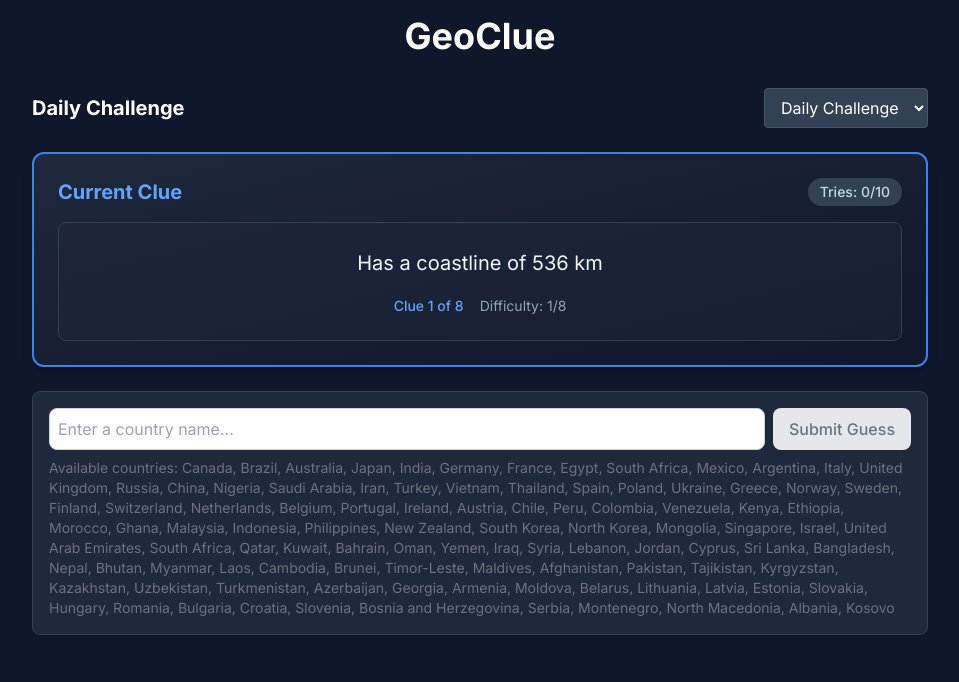
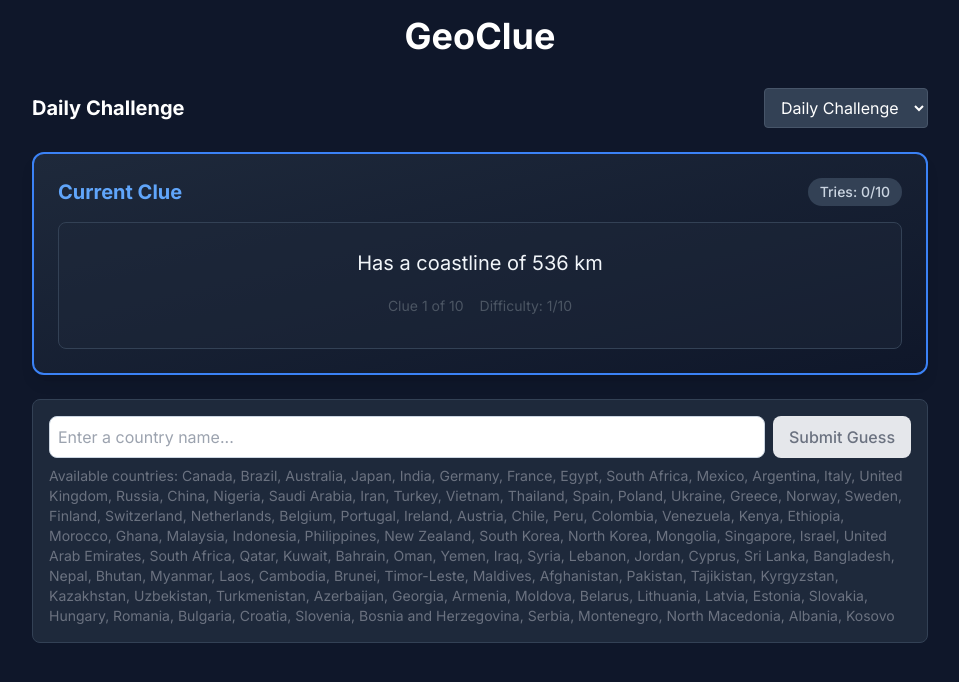
Before and after one commit to Keebab/geocluegame, a Next.js app: page / in a window 1280 px wide. Shown: the top 682 px of the page, without its empty margins (160-1119 px from the left). Built offline with nearby package versions, Linux system fonts and the light colour scheme.

Commit message:
Update Game component to handle 10 clues per country

```diff
--- a/src/components/Game.tsx
+++ b/src/components/Game.tsx
@@ -47,26 +47,9 @@ export default function Game() {
     setScore(null);
   }, [targetCountry]);
 
-  const calculateScore = (distance: number, numGuesses: number, timeRemaining?: number) => {
-    // Distance scoring: closer = more points
-    const distanceMultiplier = Math.max(0, 1 - (distance / 20000));
-
-    // Guess count bonus: fewer guesses = more points
-    const guessMultiplier = Math.max(0.1, 1 - ((numGuesses - 1) / MAX_TRIES));
-
-    // Time bonus for time attack mode
-    const timeBonus = timeRemaining ? Math.floor((timeRemaining / 300) * 500) : 0;
-
-    // Clue penalty: more clues = fewer points
-    const clueMultiplier = Math.max(0.2, 1 - (currentClueIndex / clues.length));
-
-    const basePoints = Math.floor(BASE_POINTS * distanceMultiplier * guessMultiplier * clueMultiplier);
-
-    return {
-      points: basePoints + timeBonus,
-      multiplier: +(distanceMultiplier * guessMultiplier * clueMultiplier).toFixed(2),
-      bonus: timeBonus
-    };
+  const calculateScore = (clueIndex: number) => {
+    // Base score is 1000, each clue reduces by 100
+    return Math.max(100, 1000 - (clueIndex * 100));
   };
 
   const handleModeChange = (newMode: 'daily' | 'practice' | 'timeAttack') => {
@@ -123,8 +106,12 @@ export default function Game() {
     setGuesses(newGuesses);
 
     if (guessedCountry === targetCountry) {
-      const newScore = calculateScore(distance, newGuesses.length, gameMode === 'timeAttack' ? timeLeft : undefined);
-      setScore(newScore);
+      const newScore = calculateScore(currentClueIndex);
+      setScore({
+        points: newScore,
+        multiplier: 1.00,
+        bonus: 0
+      });
       setGameWon(true);
     } else {
       setCurrentClueIndex(prev => {
@@ -199,12 +186,12 @@ export default function Game() {
               {clues[currentClueIndex]?.text || 'No more clues available!'}
             </p>
             <div className="mt-4 flex items-center gap-4 text-sm">
-              <span className="font-medium text-blue-400">
-                Clue {currentClueIndex + 1} of 8
-              </span>
-              <span className="text-slate-400">
-                Difficulty: {clues[currentClueIndex]?.difficulty || 0}/8
-              </span>
+              <div className="text-sm text-gray-600 mb-2">
+                Clue {currentClueIndex + 1} of 10
+              </div>
+              <div className="text-sm text-gray-600 mb-2">
+                Difficulty: {clues[currentClueIndex]?.difficulty || 0}/10
+              </div>
             </div>
           </div>
         </div>
```
